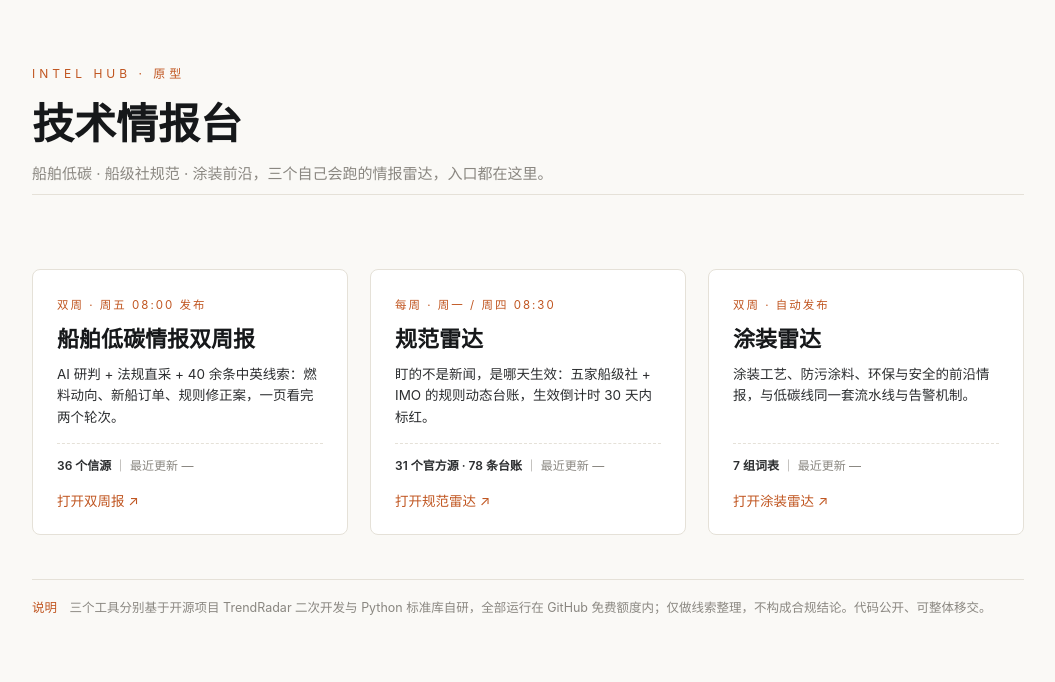
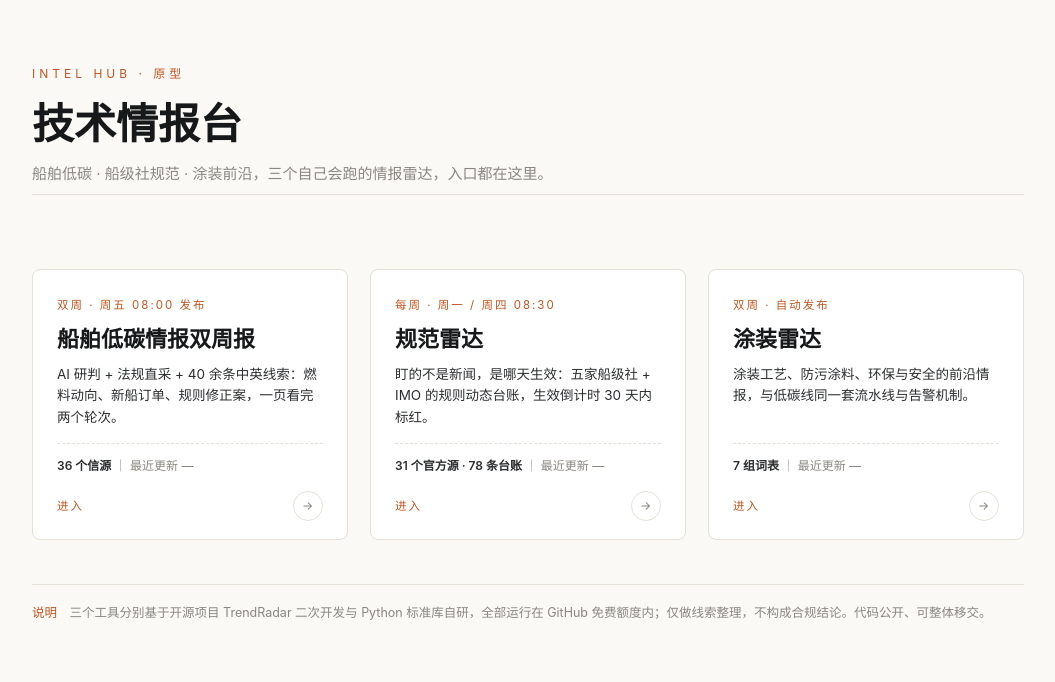
Before and after one commit to amiya54/intel-hub, a plain HTML site: page index.html in a window 1280 px wide. Shown: the whole page, without its empty margins (112-1167 px from the left). Drawn offline with Linux system fonts and the light colour scheme; no server answers.

Commit message:
入口改版：整卡可点，底部「进入」+ 圆形箭头，hover 微抬

```diff
--- a/index.html
+++ b/index.html
@@ -31,10 +31,14 @@
 
   .card {
     background: var(--card); border: 1px solid var(--line); border-radius: 8px;
-    padding: 26px 24px 22px; display: flex; flex-direction: column;
-    transition: border-color .15s ease;
+    padding: 26px 24px 18px; display: flex; flex-direction: column;
+    text-decoration: none; color: inherit; position: relative;
+    transition: border-color .18s ease, transform .18s ease, box-shadow .18s ease;
   }
-  .card:hover { border-color: var(--amber); }
+  .card:hover, .card:focus-visible {
+    border-color: var(--amber); transform: translateY(-3px);
+    box-shadow: 0 12px 28px rgba(22,24,26,.07); outline: none;
+  }
   .cadence { font-size: 11.5px; letter-spacing: 2px; color: var(--amber); }
   .card h2 {
     font-family: Georgia, 'Noto Serif SC', 'Source Han Serif SC', 'STSong', serif;
@@ -43,11 +47,23 @@
   .desc { margin-top: 10px; font-size: 13.5px; color: var(--body); flex: 1; }
   .meta { margin-top: 14px; padding-top: 12px; border-top: 1px dashed var(--line); font-size: 12px; color: var(--muted); }
   .meta b { color: var(--body); font-weight: 600; }
-  .go {
-    display: inline-block; margin-top: 16px; text-decoration: none;
-    font-size: 13.5px; color: var(--amber);
+
+  .cta { margin-top: 16px; display: flex; align-items: center; justify-content: space-between; }
+  .cta span {
+    font-size: 11.5px; letter-spacing: 2px; color: var(--amber);
+    transition: letter-spacing .18s ease;
   }
-  .go:hover { text-decoration: underline; }
+  .card:hover .cta span { letter-spacing: 4px; }
+  .cta i {
+    width: 30px; height: 30px; border-radius: 50%; border: 1px solid var(--line);
+    display: flex; align-items: center; justify-content: center; color: var(--muted);
+    font-style: normal;
+    transition: background .18s ease, border-color .18s ease, color .18s ease, transform .18s ease;
+  }
+  .cta svg { width: 14px; height: 14px; }
+  .card:hover .cta i {
+    background: var(--amber); border-color: var(--amber); color: #fff; transform: translateX(2px);
+  }
 
   footer { padding: 26px 0 56px; }
   footer .rule { margin-bottom: 18px; }
@@ -67,29 +83,38 @@
 
   <div class="cards">
 
-    <div class="card">
+    <a class="card" href="https://amiya54.github.io/FEISHU_WEBHOOK_URL/">
       <div class="cadence">双周 · 周五 08:00 发布</div>
       <h2>船舶低碳情报双周报</h2>
       <div class="desc">AI 研判 + 法规直采 + 40 余条中英线索：燃料动向、新船订单、规则修正案，一页看完两个轮次。</div>
       <div class="meta"><b>36 个信源</b> ｜ <span id="upd-lowc">最近更新 —</span></div>
-      <a class="go" href="https://amiya54.github.io/FEISHU_WEBHOOK_URL/">打开双周报 ↗</a>
-    </div>
+      <div class="cta">
+        <span>进入</span>
+        <i><svg viewBox="0 0 24 24" fill="none" stroke="currentColor" stroke-width="1.8" stroke-linecap="round" stroke-linejoin="round"><path d="M5 12h13M12.5 6.5 18 12l-5.5 5.5"/></svg></i>
+      </div>
+    </a>
 
-    <div class="card">
+    <a class="card" href="https://amiya54.github.io/rules-radar/">
       <div class="cadence">每周 · 周一 / 周四 08:30</div>
       <h2>规范雷达</h2>
       <div class="desc">盯的不是新闻，是哪天生效：五家船级社 + IMO 的规则动态台账，生效倒计时 30 天内标红。</div>
       <div class="meta"><b>31 个官方源 · 78 条台账</b> ｜ <span id="upd-radar">最近更新 —</span></div>
-      <a class="go" href="https://amiya54.github.io/rules-radar/">打开规范雷达 ↗</a>
-    </div>
+      <div class="cta">
+        <span>进入</span>
+        <i><svg viewBox="0 0 24 24" fill="none" stroke="currentColor" stroke-width="1.8" stroke-linecap="round" stroke-linejoin="round"><path d="M5 12h13M12.5 6.5 18 12l-5.5 5.5"/></svg></i>
+      </div>
+    </a>
 
-    <div class="card">
+    <a class="card" href="https://amiya54.github.io/ship-coating-radar/">
       <div class="cadence">双周 · 自动发布</div>
       <h2>涂装雷达</h2>
       <div class="desc">涂装工艺、防污涂料、环保与安全的前沿情报，与低碳线同一套流水线与告警机制。</div>
       <div class="meta"><b>7 组词表</b> ｜ <span id="upd-coat">最近更新 —</span></div>
-      <a class="go" href="https://amiya54.github.io/ship-coating-radar/">打开涂装雷达 ↗</a>
-    </div>
+      <div class="cta">
+        <span>进入</span>
+        <i><svg viewBox="0 0 24 24" fill="none" stroke="currentColor" stroke-width="1.8" stroke-linecap="round" stroke-linejoin="round"><path d="M5 12h13M12.5 6.5 18 12l-5.5 5.5"/></svg></i>
+      </div>
+    </a>
 
   </div>
 
```
